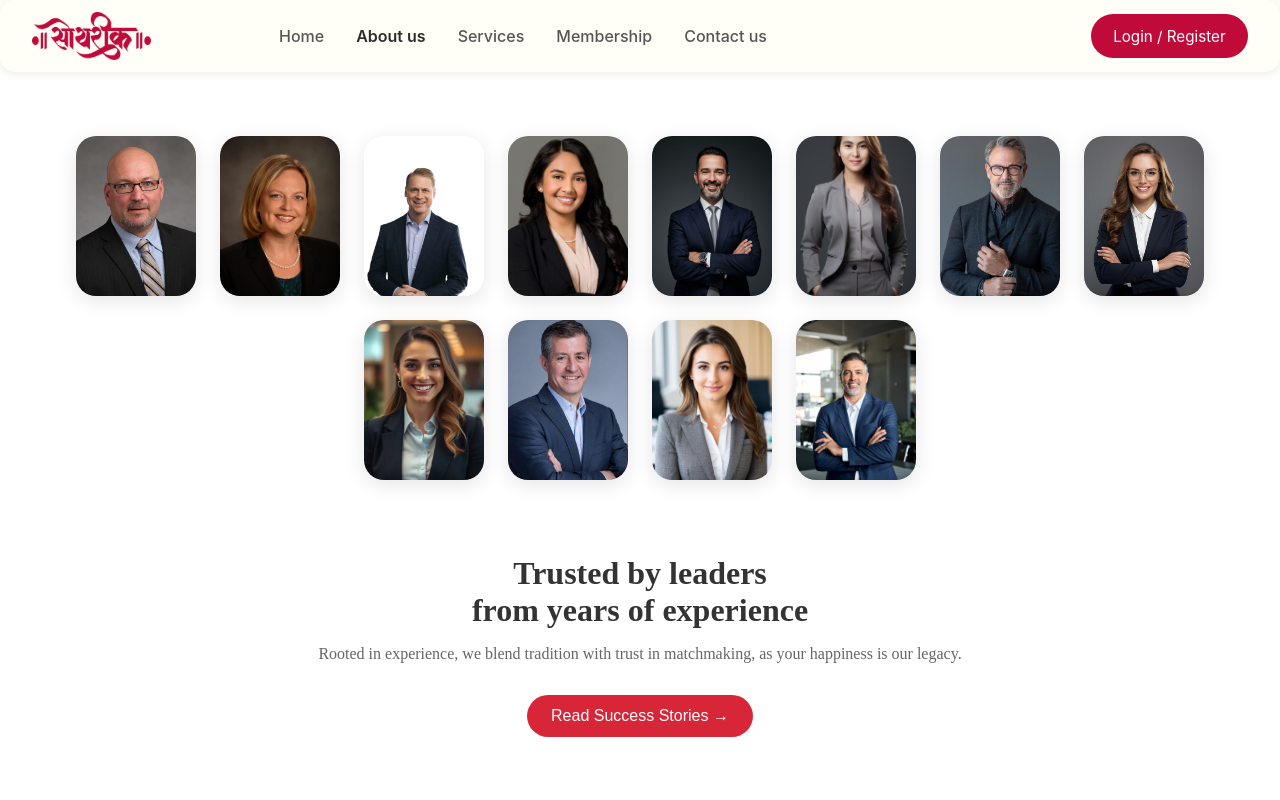
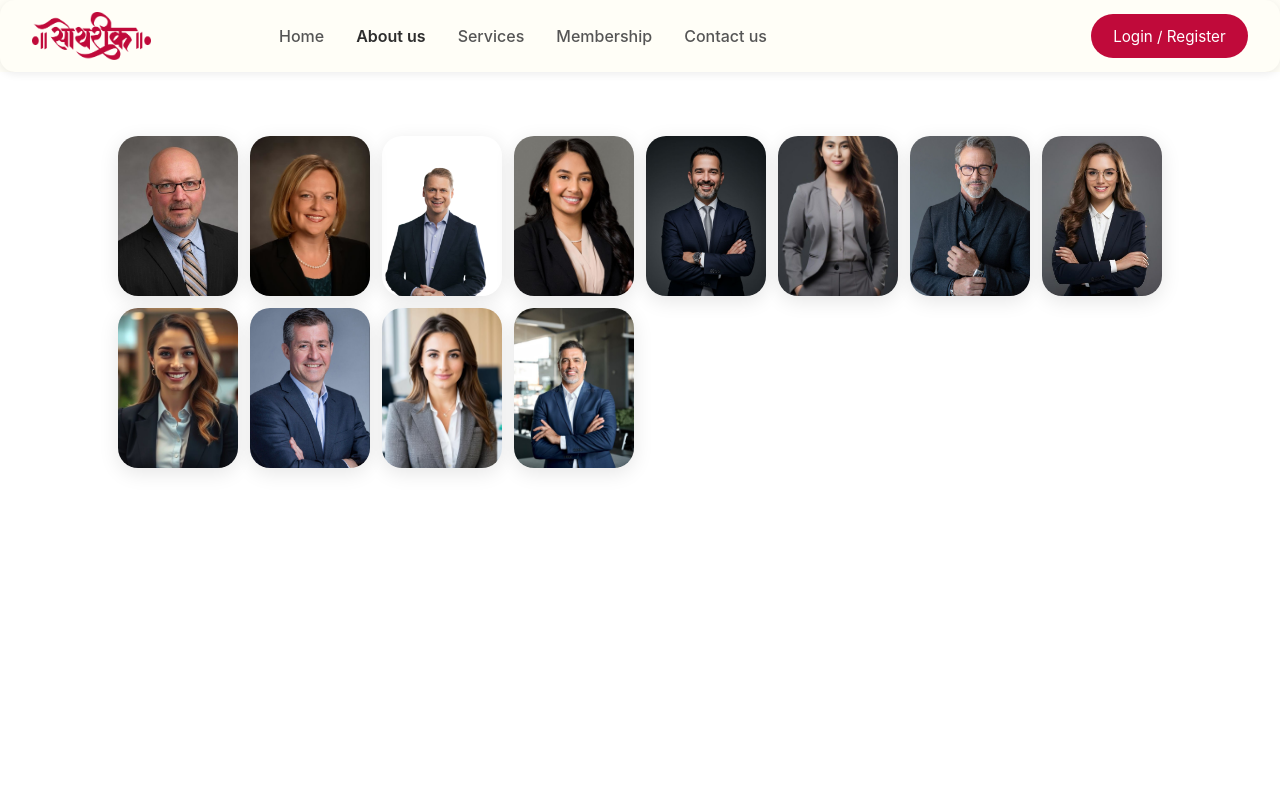
Before and after one commit to pentasoftwareconsultancy/matrimony-frontend-v3, a React (Vite) app: page /about in a window 1280 px wide. Shown: the top 800 px of the page. Built offline with nearby package versions, Linux system fonts and the light colour scheme.

Commit message:
3rd commit

```diff
--- a/src/components/public/about/aboutHero/AboutHero.jsx
+++ b/src/components/public/about/aboutHero/AboutHero.jsx
@@ -7,14 +7,37 @@ const AboutHero = () => {
   return (
     <section className={styles.heroSection}>
       <div className={styles.imageGrid}>
-        {AboutHeroData.map((person, index) => (
-          <Link to="/aboutcommittee">
-          <div key={index} className={styles.card}>
-            <img src={person.image} alt={person.name} />
-            <div className={styles.name}>{person.name}</div>
-          </div>
-          </Link>
-        ))}
+        {AboutHeroData.map((person, index) => {
+  const gridStyles = [
+    { gridColumnStart: 1, gridRowStart: 3 }, // 1
+    { gridColumnStart: 1, gridRowStart: 4 }, // 2
+    { gridColumnStart: 2, gridRowStart: 2 }, // 3
+    { gridColumnStart: 2, gridRowStart: 3 }, // 4
+    { gridColumnStart: 3, gridRowStart: 3 }, // 5
+    { gridColumnStart: 3, gridRowStart: 2 }, // 6
+    { gridColumnStart: 5, gridRowStart: 3 }, // 7
+    { gridColumnStart: 4, gridRowStart: 2 }, // 8
+    { gridColumnStart: 5, gridRowStart: 2 }, // 9
+    { gridColumnStart: 7, gridRowStart: 3 }, // 10
+    { gridColumnStart: 8, gridRowStart: 3 }, // 11
+    { gridColumnStart: 8, gridRowStart: 4 }, // 12
+  ];
+
+  const positionStyle = {
+    gridRow: 'span 1',
+    gridColumn: 'span 1',
+    ...gridStyles[index]
+  };
+
+  return (
+    <Link to="/aboutcommittee" key={index}>
+      <div className={styles.card} style={positionStyle}>
+        <img src={person.image} alt={person.name} />
+        <div className={styles.name}>{person.name}</div>
+      </div>
+    </Link>
+  );
+})}
       </div>
 
       <div className={styles.textContent}>
--- a/src/components/public/about/aboutHero/AboutHero.module.css
+++ b/src/components/public/about/aboutHero/AboutHero.module.css
@@ -10,13 +10,12 @@
   }
 
   .imageGrid {
-    display: flex;
-    flex-wrap: wrap;
-    justify-content: center;
-    gap: 1.5rem;
-    margin-bottom: 3rem;
-    z-index: 1;
-  }
+  display: grid;
+  grid-template-columns: repeat(8, 1fr);
+  grid-template-rows: repeat(5, 1fr);
+  gap: 12px;
+  z-index: 1;
+}
 
   .card {
     position: relative;
```
